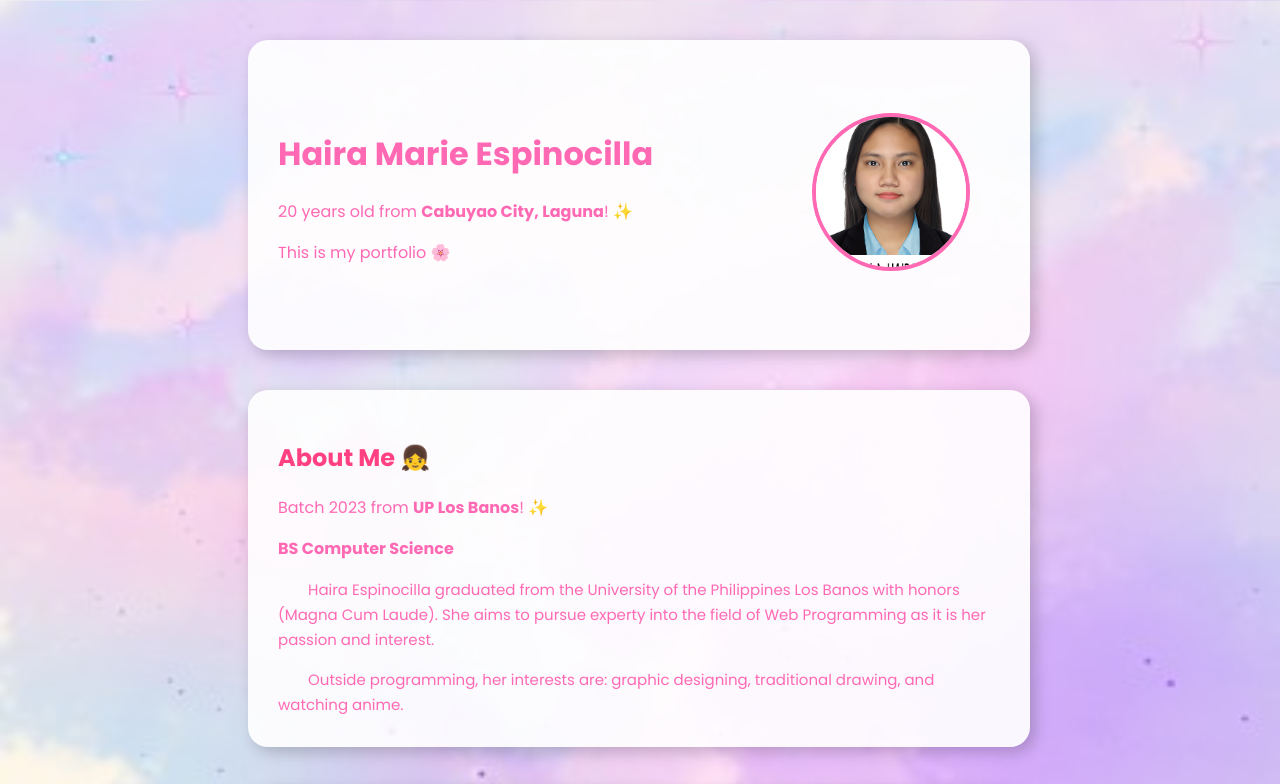
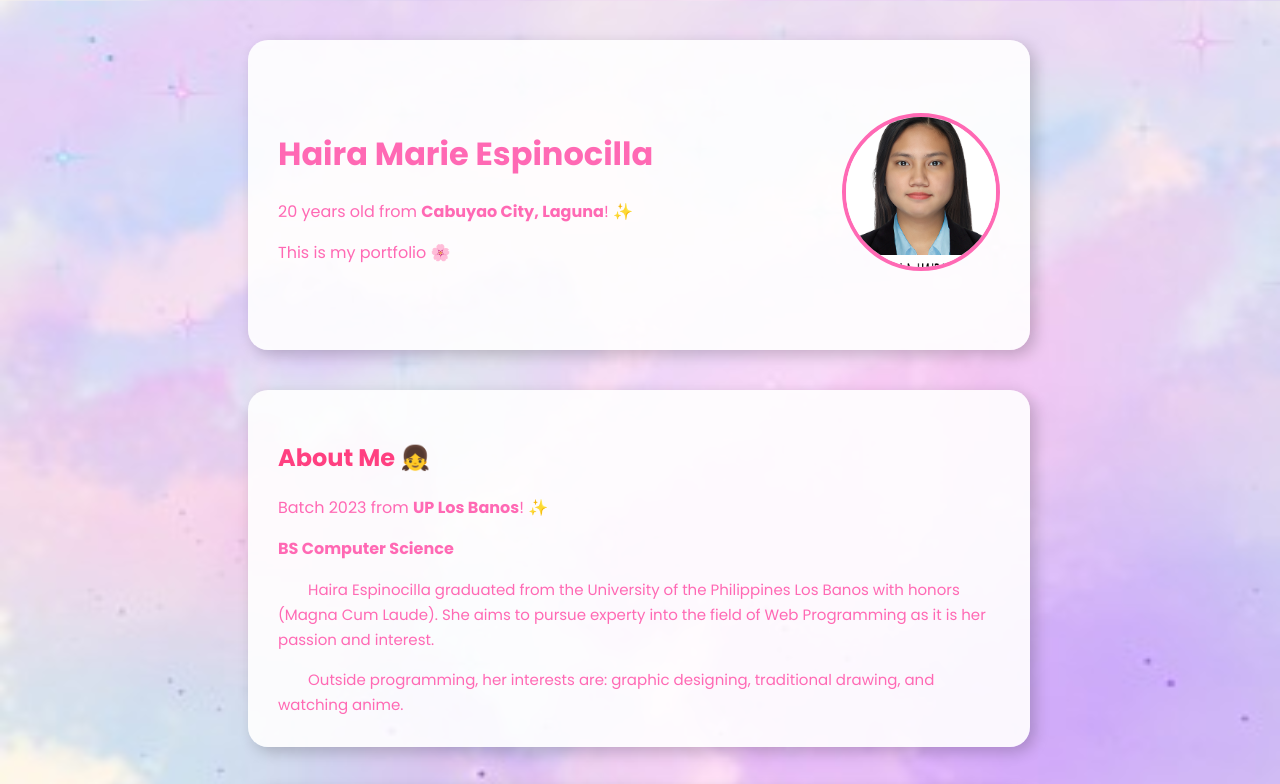
Before and after one commit to CMSC-100-2S24-25-C3L/exer-02-html-and-css-Haira-Espinocilla, a plain HTML site: page EspinocillaHTML/Exercise1.html in a window 1280 px wide. Shown: the top 784 px of the page. Drawn offline with Linux system fonts and the light colour scheme.

Commit message:
Update Exercise1.css
removed img section in CSS

```diff
--- a/EspinocillaHTML/Exercise1.css
+++ b/EspinocillaHTML/Exercise1.css
@@ -70,7 +70,3 @@ p3 {
     margin-top: 0px;
     font-size: 15px;
 }
-
-img {
-    margin: 30px;
-}
```
